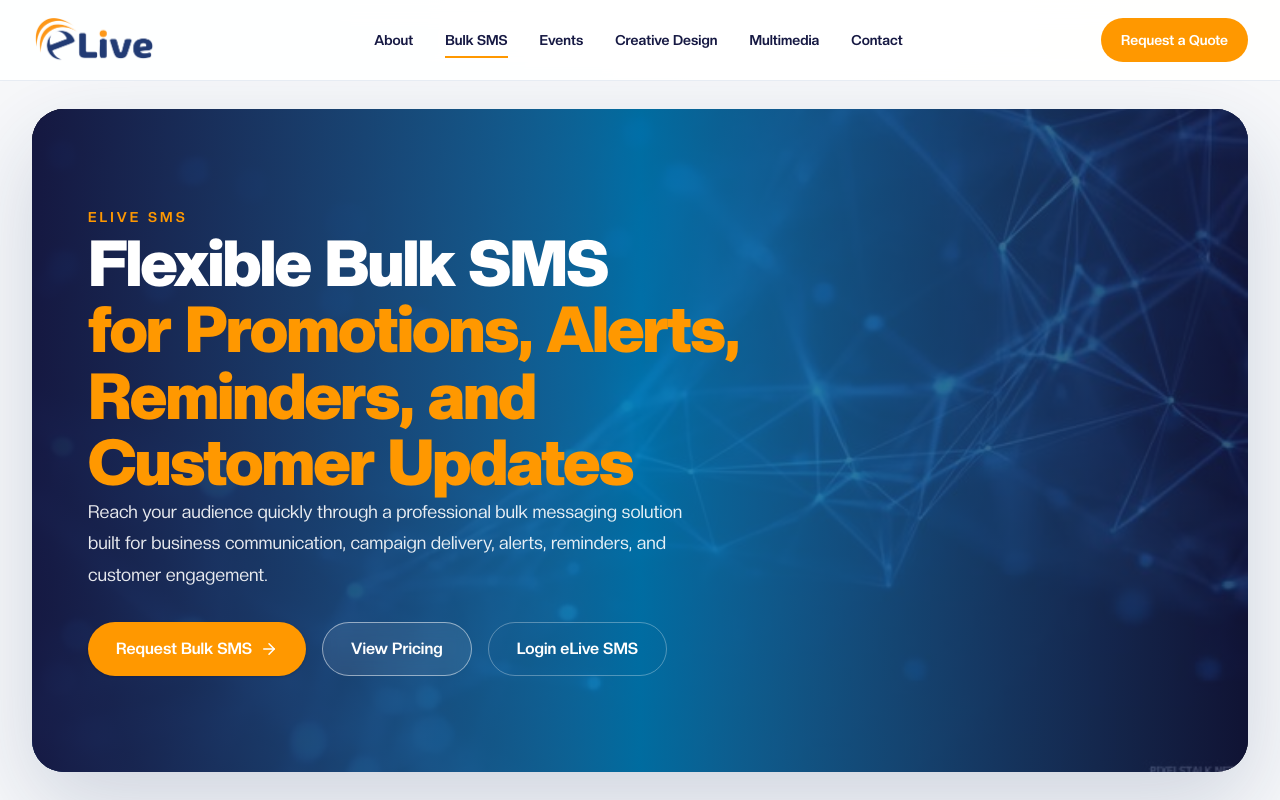
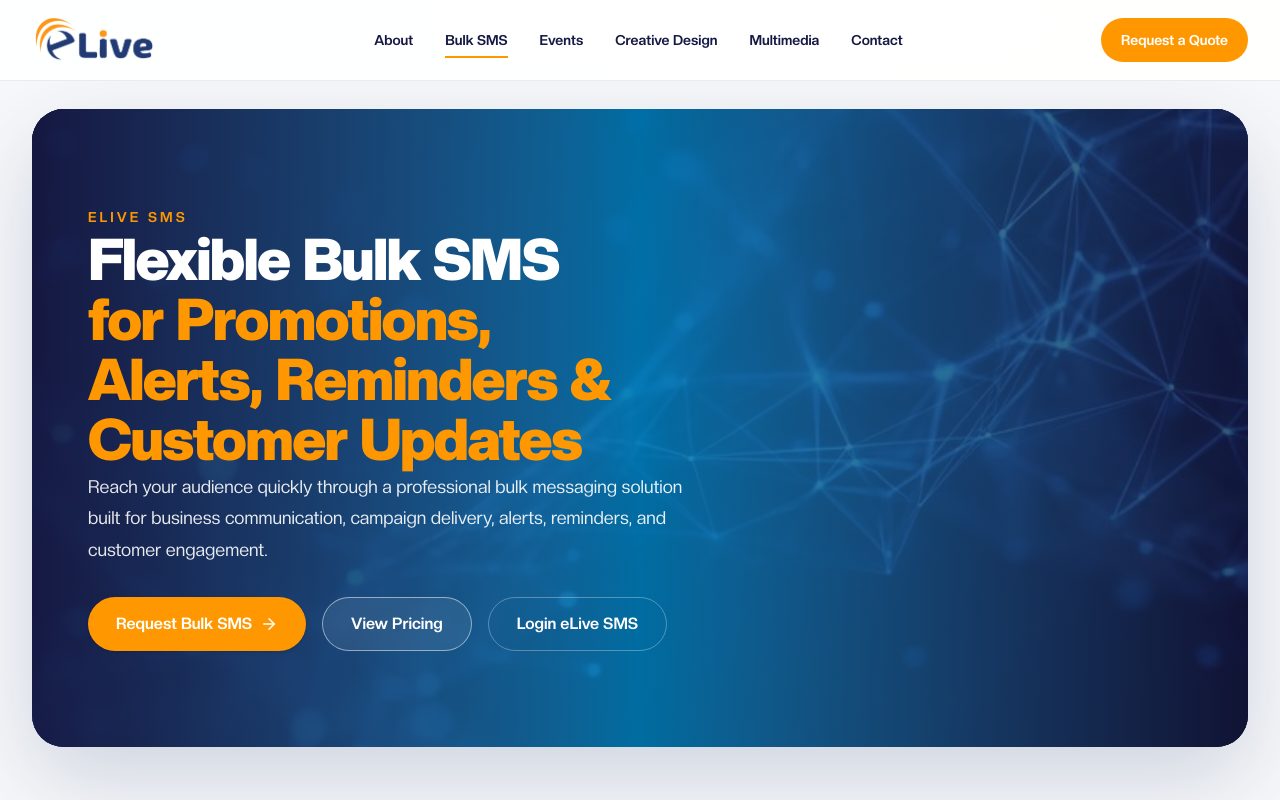
Before and after one commit to kite255/elive-website, a Next.js app: page /bulksms in a window 1280 px wide. Shown: the top 800 px of the page. Built offline with nearby package versions, Linux system fonts and the light colour scheme.

Commit message:
Refine Bulk SMS hero typography

```diff
--- a/app/bulksms/page.tsx
+++ b/app/bulksms/page.tsx
@@ -242,13 +242,13 @@ export default function BulkSmsPage() {
 
         <motion.h1
           variants={fadeUp}
-          className="mt-5 text-4xl font-black leading-tight md:text-5xl lg:text-[64px] lg:leading-[1.05]"
+          className="mt-5 text-4xl font-black leading-tight md:text-5xl lg:text-[58px] lg:leading-[1.06]"
         >
           <span className="block text-white">
             Flexible Bulk SMS
           </span>
-          <span className="block text-[var(--color-elive-accent)]">
-            for Promotions, Alerts, Reminders, and Customer Updates
+          <span className="block max-w-[760px] text-[var(--color-elive-accent)]">
+            for Promotions, Alerts, Reminders & Customer Updates
           </span>
         </motion.h1>
 
```
